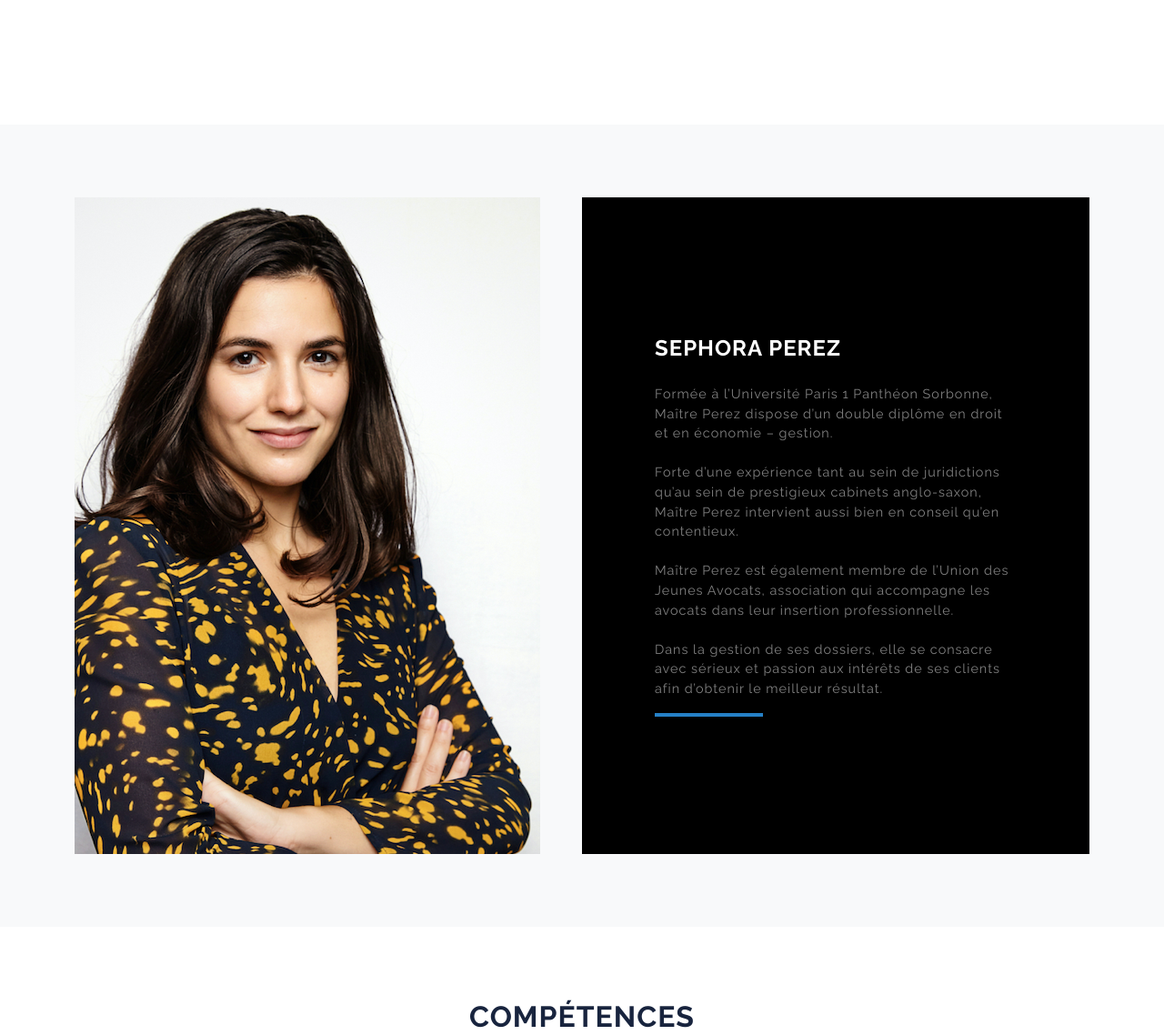
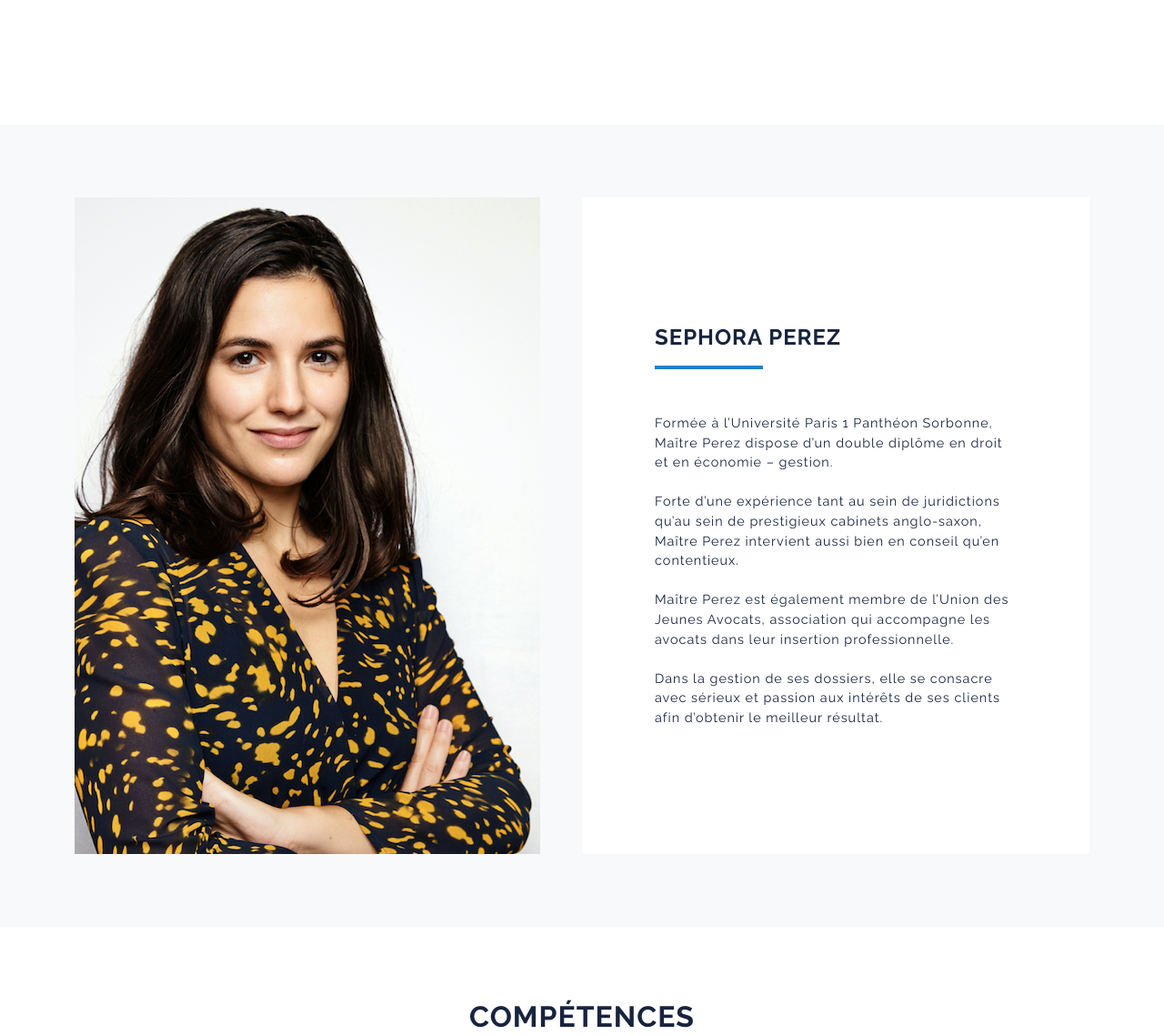
Before and after one commit to AlexiaDelorme/site-sephora, a Django app: page / in a window 1280 px wide. Shown: the part 1169-2307 px from the top of the page at 91% size. Run offline with Django 3.2, Linux system fonts and the light colour scheme; data that the repository does not hold is empty; some libraries are stand-ins or nearby versions.

Commit message:
Removed black bg for avocat section

```diff
--- a/home/templates/home.html
+++ b/home/templates/home.html
@@ -50,17 +50,17 @@
             <div class="row justify-content-center no-gutters mb-5 mb-lg-0">
                 <div class="col-lg-6"><img class="img-fluid" src="{% static 'img/sephora.png' %}" alt="Sephora Perez" /></div>
                 <div class="col-lg-6">
-                    <div class="bg-black text-center h-100 project">
+                    <div class="bg-white text-center h-100 project">
                         <div class="d-flex h-100">
                             <div class="project-text w-100 my-auto text-center text-lg-left">
-                                <h4 class="text-white text-uppercase font-weight-bold mb-4">Sephora PEREZ</h4>
-                                <p class="mb-0 text-white-50">
+                                <h4 class="text-uppercase font-weight-bold mb-3">Sephora PEREZ</h4>
+                                <hr class="d-none d-lg-block mb-5 ml-0"/>
+                                <p class="mb-0">
                                     Formée à l’Université Paris 1 Panthéon Sorbonne, Maître Perez dispose d’un double diplôme en droit et en économie – gestion.<br><br>
                                     Forte d’une expérience tant au sein de juridictions qu’au sein de prestigieux cabinets anglo-saxon, Maître Perez intervient aussi bien en conseil qu’en contentieux.<br><br>
                                     Maître Perez est également membre de l’Union des Jeunes Avocats, association qui accompagne les avocats dans leur insertion professionnelle.<br><br>
                                     Dans la gestion de ses dossiers, elle se consacre avec sérieux et passion aux intérêts de ses clients afin d’obtenir le meilleur résultat.
                                 </p>
-                                <hr class="d-none d-lg-block mb-0 ml-0" />
                             </div>
                         </div>
                     </div>
```
